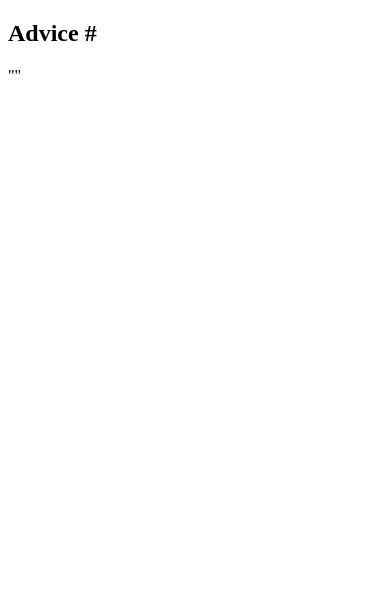
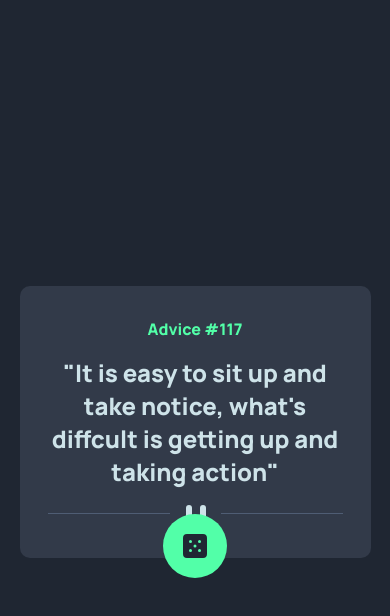
Before and after one commit to EseAlli/advice-generator, a plain HTML site: page index.html in a window 390 px wide. Drawn offline with Linux system fonts and the light colour scheme.

Commit message:
mobile implementation

```diff
--- a/index.html
+++ b/index.html
@@ -17,8 +17,21 @@
   <body>
     <main>
       <section>
-        <h1>Advice #<!-- Advice ID goes here --></h1>
-        <p>"<!-- Advice text goes here -->"</p>
+        <h1>Advice #117<!-- Advice ID goes here --></h1>
+        <p>
+          "It is easy to sit up and take notice, what's diffcult is getting up
+          and taking action"
+        </p>
+        <picture>
+          <img
+            src="./images/pattern-divider-mobile.svg"
+            alt=""
+            aria-hidden="true"
+          />
+        </picture>
+        <button>
+
+        </button>
       </section>
     </main>
     <script src="./index.js"></script>
--- a/style.css
+++ b/style.css
@@ -0,0 +1,62 @@
+@import url("https://fonts.googleapis.com/css2?family=Manrope:wght@800&display=swap");
+
+:root {
+  --light-cyan: hsl(193, 38%, 86%);
+  --neon-green: hsl(150, 100%, 66%);
+  --dark-blue: hsl(218, 23%, 16%);
+  --primary-grayish-blue: hsl(217, 19%, 38%);
+  --secondary-grayish-blue: hsl(217, 19%, 24%);
+}
+
+* {
+  box-sizing: border-box;
+  margin: 0;
+  padding: 0;
+}
+
+body {
+  font-family: "Manrope", sans-serif;
+  background-color: var(--dark-blue);
+  display: flex;
+  min-height: 100vh;
+  justify-content: center;
+  align-items: center;
+}
+
+section {
+  background-color: var(--secondary-grayish-blue);
+  display: flex;
+  flex-direction: column;
+  gap: 1rem;
+  justify-content: center;
+  align-items: center;
+  padding: 2rem 2rem;
+  width: 90%;
+  margin: auto;
+  border-radius: 10px;
+  text-align: center;
+  position: relative;
+}
+
+h1 {
+  color: var(--neon-green);
+  font-size: 1rem;
+}
+
+p {
+  font-size: 24px;
+  color: var(--light-cyan);
+}
+
+button {
+  background-image: url(./images/icon-dice.svg);
+  background-color: var(--neon-green);
+  background-position: center;
+  background-repeat: no-repeat;
+  padding: 32px 32px;
+  block-size: 48px;
+  position: absolute;
+  bottom: -1.25rem;
+  border-radius: 50%;
+  border: none;
+}
```
